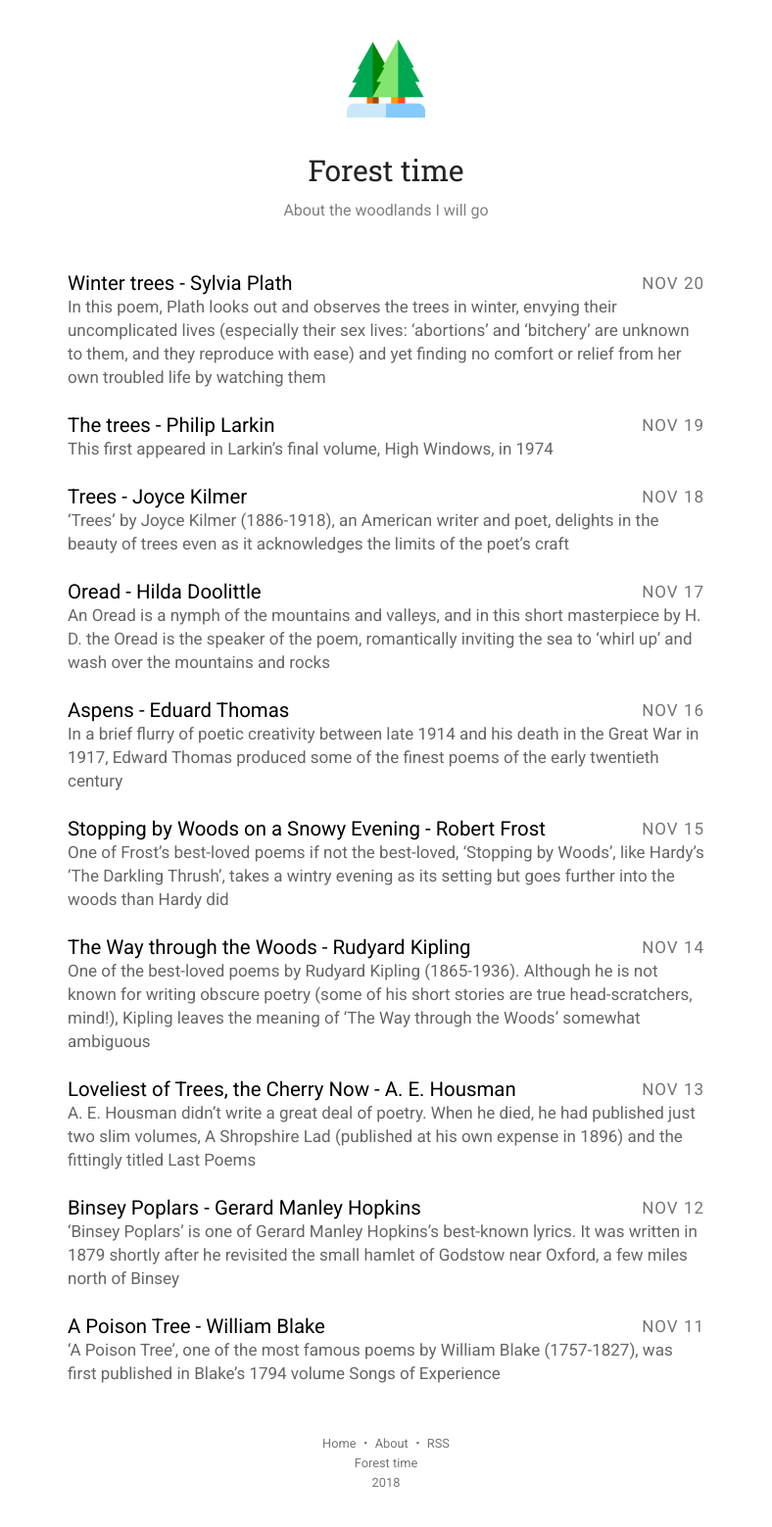
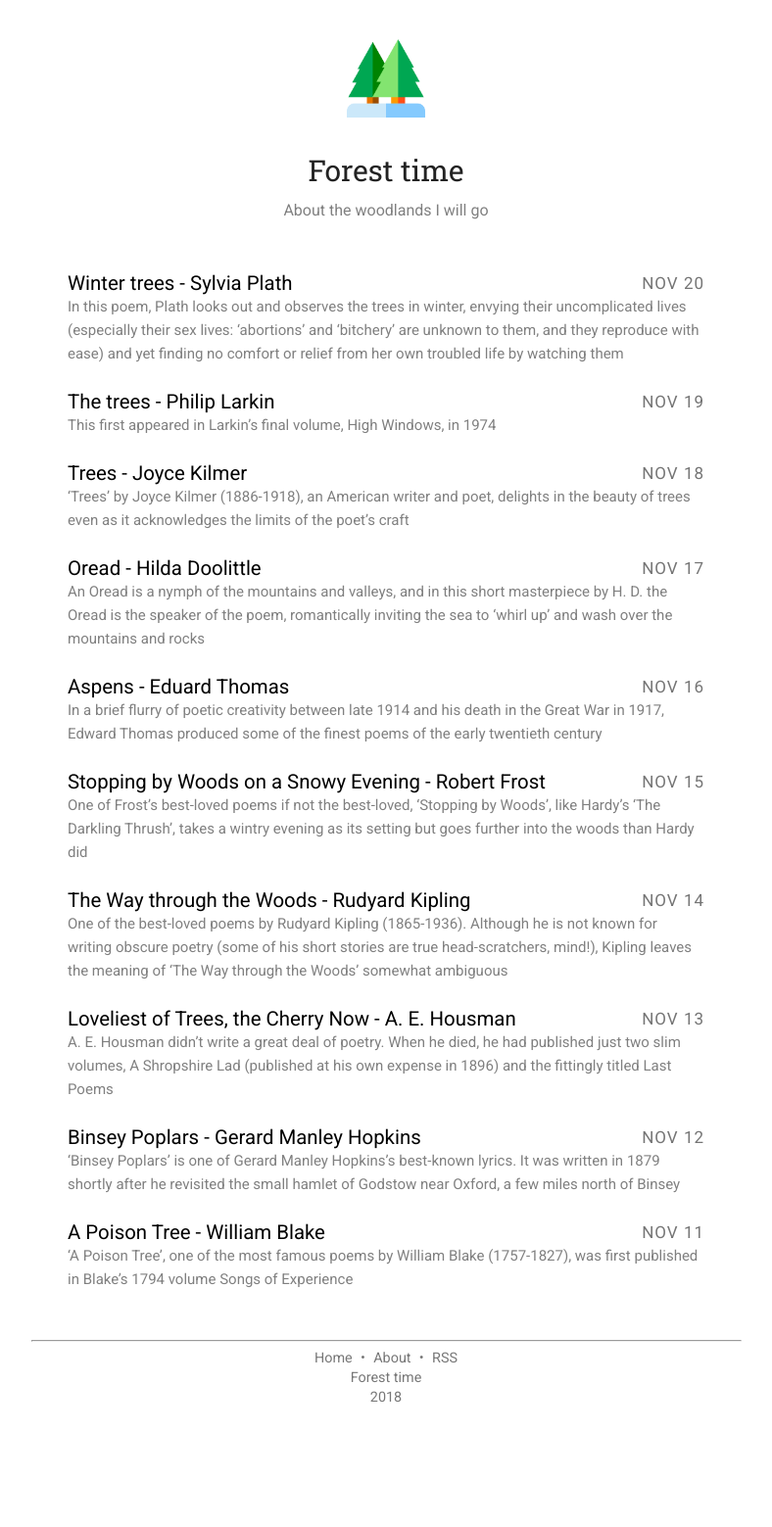
Before and after one commit to claudiuconstantin/forest-time-jekyll, a Jekyll site: the page built from index.html, in a window 1280 px wide. Shown: the whole page at 98% size, without its empty margins (246-1034 px from the left). Built offline with Jekyll 4.4.1, drawn with Linux system fonts in a browser that asks for light colours; after the commit the page ends 1472 px from its top, so only the background shows below that.

Commit message:
Ui updates

```diff
--- a/Gemfile
+++ b/Gemfile
@@ -1,6 +1,5 @@
 source 'https://rubygems.org'
 gem 'github-pages', group: :jekyll_plugins
 
-gem 'jemoji'
 gem 'tzinfo-data'
 gem 'wdm'
--- a/_includes/cab.html
+++ /dev/null
@@ -1,3 +0,0 @@
-<div class="o-grid o-grid--center">
-	<a href="{{ include.link }}" class="c-cab">{{ include.text }}</a>
-</div>
--- a/_includes/footer.html
+++ b/_includes/footer.html
@@ -1,4 +1,6 @@
 <div class="footer">
+	<hr />
+
   <span>
     <a href="{{ site.baseurl }}/" class="phantom">Home</a> ・
     <a href="{{ site.baseurl }}/about" class="phantom">About</a> ・
--- a/_includes/head.html
+++ b/_includes/head.html
@@ -11,12 +11,12 @@
 <meta name="description" content="{% if page.excerpt %}{{ page.excerpt | strip_html | strip_newlines | truncate: 160 }}{% else %}{{ site.description }}{% endif %}">
 
 <!-- Favicon -->
-<link rel="apple-touch-icon" sizes="180x180" href="{{ site.baseurl }}/assets/favicon/apple-touch-icon.png?v=LbWX2v9Nj7">
-<link rel="icon" type="image/png" sizes="32x32" href="{{ site.baseurl }}/assets/favicon/favicon-32x32.png?v=LbWX2v9Nj7">
-<link rel="icon" type="image/png" sizes="16x16" href="{{ site.baseurl }}/assets/favicon/favicon-16x16.png?v=LbWX2v9Nj7">
-<link rel="manifest" href="{{ site.baseurl }}/assets/favicon/site.webmanifest?v=LbWX2v9Nj7">
-<link rel="mask-icon" href="{{ site.baseurl }}/assets/favicon/safari-pinned-tab.svg?v=LbWX2v9Nj7" color="#5bbad5">
-<link rel="shortcut icon" href="{{ site.baseurl }}/assets/favicon/favicon.ico?v=LbWX2v9Nj7">
+<link rel="apple-touch-icon" sizes="180x180" href="{{ site.baseurl }}/assets/favicon/apple-touch-icon.png">
+<link rel="icon" type="image/png" sizes="32x32" href="{{ site.baseurl }}/assets/favicon/favicon-32x32.png">
+<link rel="icon" type="image/png" sizes="16x16" href="{{ site.baseurl }}/assets/favicon/favicon-16x16.png">
+<link rel="manifest" href="{{ site.baseurl }}/assets/favicon/site.webmanifest">
+<link rel="mask-icon" href="{{ site.baseurl }}/assets/favicon/safari-pinned-tab.svg" color="#5bbad5">
+<link rel="shortcut icon" href="{{ site.baseurl }}/assets/favicon/favicon.ico">
 <meta name="msapplication-TileColor" content="#ffffff">
 <meta name="theme-color" content="#ffffff">
 
--- a/_sass/main.scss
+++ b/_sass/main.scss
@@ -6,7 +6,7 @@ $secondary-color: #F37C22;
 $gray: #777;
 $base-margin: 1rem;
 
-@import url('https://fonts.googleapis.com/css?family=Roboto+Slab:400,700|Roboto:400,500,700&subset=latin-ext');
+@import url('https://fonts.googleapis.com/css?family=Roboto+Slab:400|Roboto:400,500,700&subset=latin-ext');
 
 @import 'objects.text';
 @import 'objects.image';
@@ -309,7 +309,7 @@ article {
   text-align: center;
   max-width: $max-width;
   margin: 0 auto;
-  font-size: 0.8rem;
+  font-size: 0.9rem;
 }
 .page-navigation {
   margin: 50px auto 0 auto;
@@ -340,8 +340,8 @@ section {
     li {
       margin: 25px 0;
       .description {
-        // font-style: italic;
-        color: #666;
+        color: gray;
+        font-size: 15px;
       }
       .title {
         font-size: larger;
@@ -408,10 +408,6 @@ section {
   }
 }
 
-.c-navigation {
-
-}
-
 .c-navigation__menu {
   display: inline-block;
   text-transform: uppercase;
@@ -471,23 +467,6 @@ section {
 
 .o-grid--center {
   justify-content: center;
-}
-
-.c-cab {
-  margin-top: 2rem;
-  background-color: $primary-color;
-  min-width: 200px;
-  padding: 1rem;
-  border-radius: 4px;
-  color: #fff;
-  text-align: center;
-
-  &:hover {
-    text-decoration: none;
-    color: #fff;
-    background-color: lighten($primary-color, 5%);
-    cursor: pointer;
-  }
 }
 
 img.emoji {
```
Also changed, not shown: Gemfile.lock.
